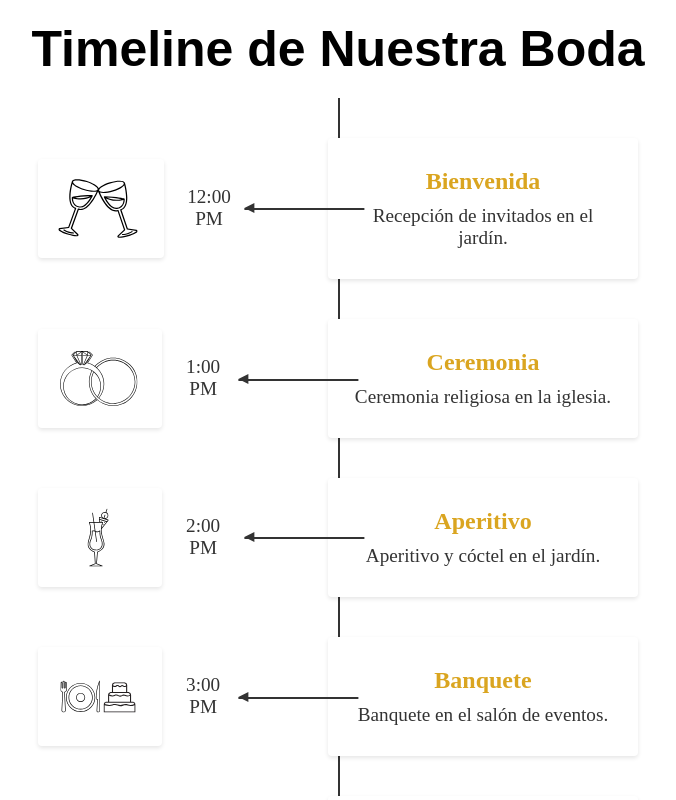
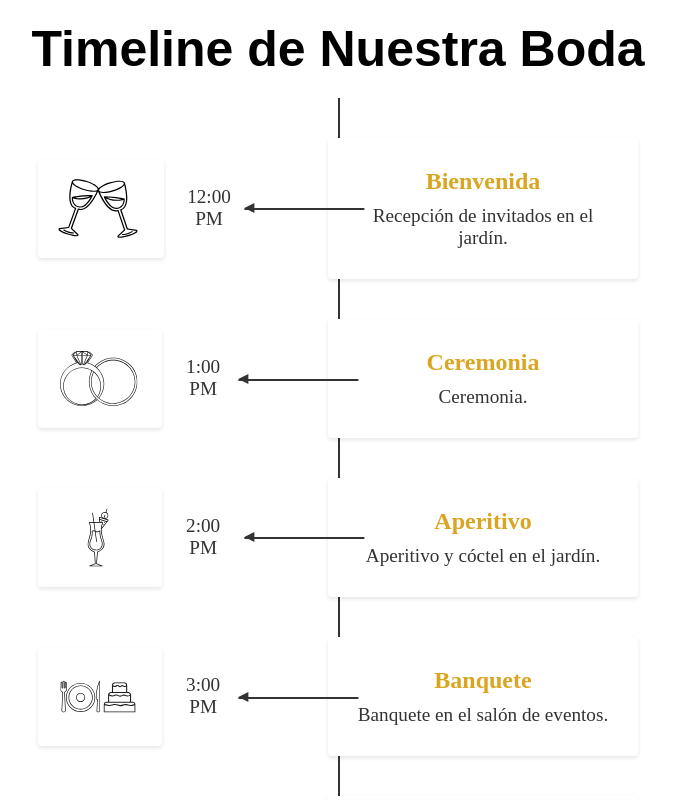
Before and after one commit to Oriol-1/Boda, a Next.js app: page /liniaTiempo in a window 1280 px wide. Shown: the top 800 px of the page, without its empty margins (302-978 px from the left). Built offline with nearby package versions, Linux system fonts and the light colour scheme.

Commit message:
linia de tiempo-4

```diff
--- a/src/app/components/timelineBoda/timelineBoda.tsx
+++ b/src/app/components/timelineBoda/timelineBoda.tsx
@@ -14,7 +14,7 @@ interface EventoBoda {
 const TimelineBoda: React.FC = () => {
   const eventos: EventoBoda[] = [
     { hora: '12:00 PM', titulo: 'Bienvenida', descripcion: 'Recepción de invitados en el jardín.', tipo: 'Bienvenida' },
-    { hora: '1:00 PM', titulo: 'Ceremonia', descripcion: 'Ceremonia religiosa en la iglesia.', tipo: 'Ceremonia' },
+    { hora: '1:00 PM', titulo: 'Ceremonia', descripcion: 'Ceremonia.', tipo: 'Ceremonia' },
     { hora: '2:00 PM', titulo: 'Aperitivo', descripcion: 'Aperitivo y cóctel en el jardín.', tipo: 'Aperitivo' },
     { hora: '3:00 PM', titulo: 'Banquete', descripcion: 'Banquete en el salón de eventos.', tipo: 'Banquete' },
     { hora: '8:00 PM', titulo: 'Baile', descripcion: 'Baile y fiesta en el salón.', tipo: 'Baile' },
```
